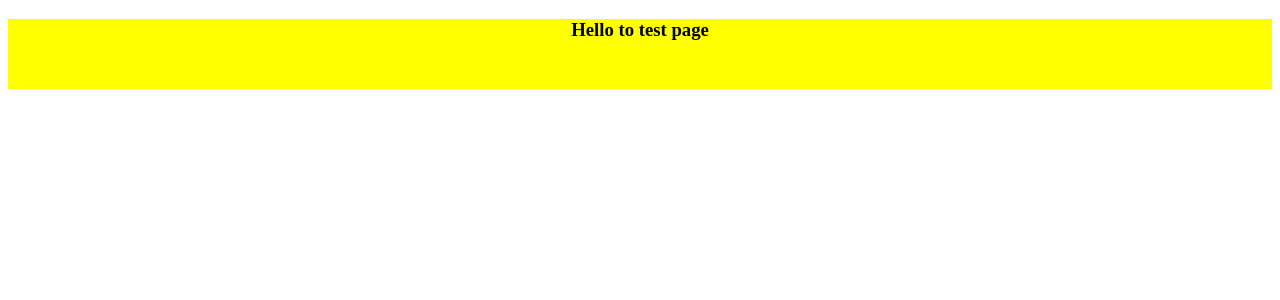
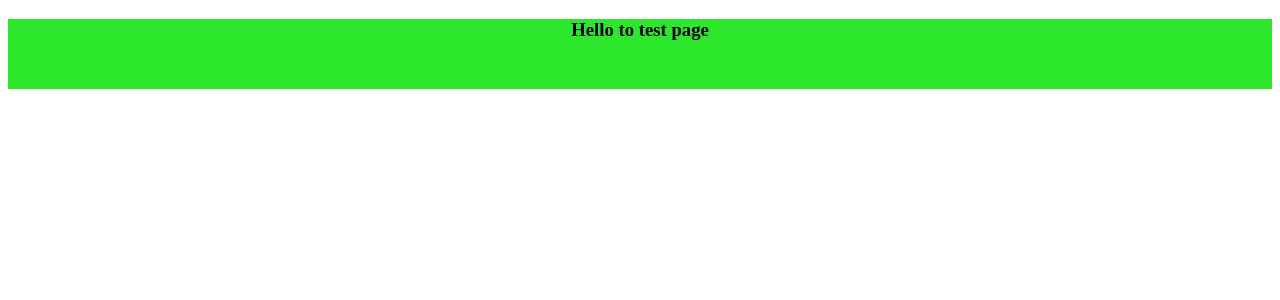
Before and after one commit to almightychicken/djangotest, a Django app: template myapp/templates/index.html in a window 1280 px wide. Shown: the top 300 px of the page. Run offline with Django 3.2, Linux system fonts and the light colour scheme; the template is opened without the code that fills it, so the values that code supplies are empty.

Commit message:
scss added

```diff
--- a/myapp/static/css/style.css
+++ b/myapp/static/css/style.css
@@ -8,10 +8,10 @@ div {
   display: block;
   max-width: 100vw;
   height: 70px;
-  background-color: yellow;
+  background-color: #2de72d;
   transition: ease-in;
 }
 
 div:hover {
-  background-color: red;
+  background-color: #9900ff;
 }
--- a/myapp/static/scss/style.scss
+++ b/myapp/static/scss/style.scss
@@ -1,5 +1,5 @@
-$color: green;
-$hoverColor: red;
+$color: rgb(45, 231, 45);
+$hoverColor: rgb(153, 0, 255);
 
 html {
   margin: 0;
```
